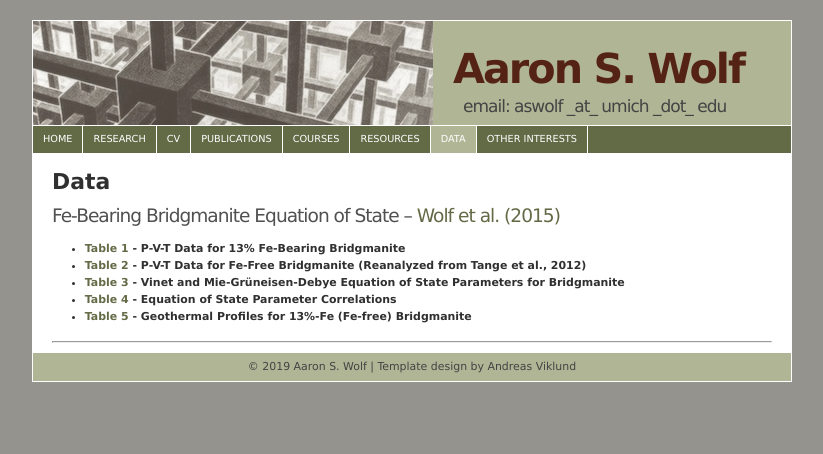
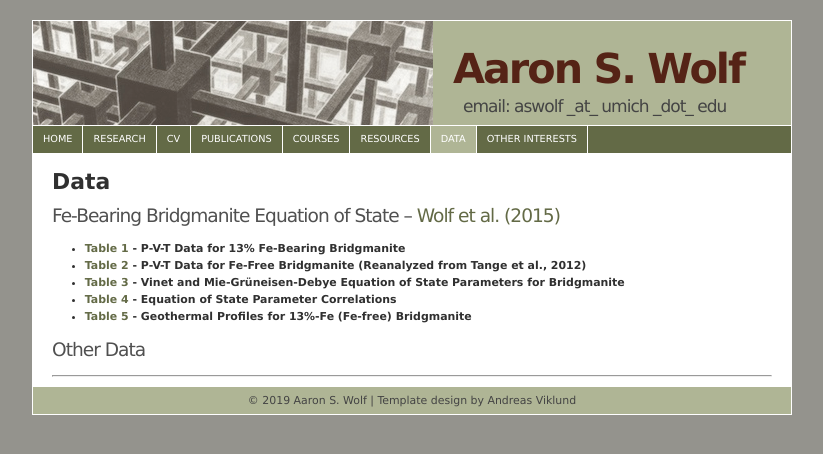
Before and after one commit to aswolf/aswolf.github.io, a Jekyll site: the page built from data.md, in a window 1280 px wide. Shown: the top 454 px of the page, without its empty margins (228-1051 px from the left). Built offline with Jekyll 4.4.1, drawn with Linux system fonts in a browser that asks for light colours.

Commit message:
Test modification

```diff
--- a/data.md
+++ b/data.md
@@ -12,4 +12,5 @@ active: data
 * #### [Table 4](data/Wolf2015/tbl4.txt) - Equation of State Parameter Correlations
 * #### [Table 5](data/Wolf2015/tbl5.txt) - Geothermal Profiles for 13%-Fe (Fe-free) Bridgmanite
 
+## Other Data
 ---
```
